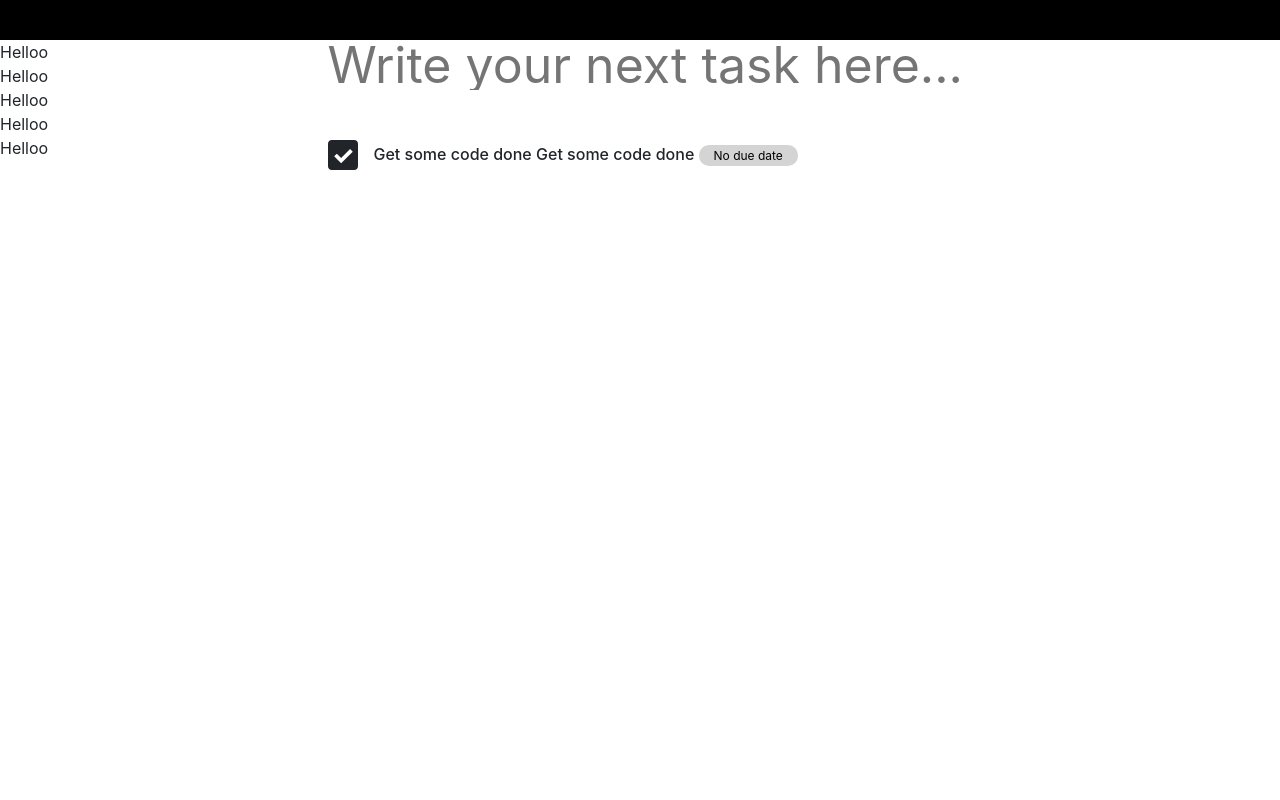
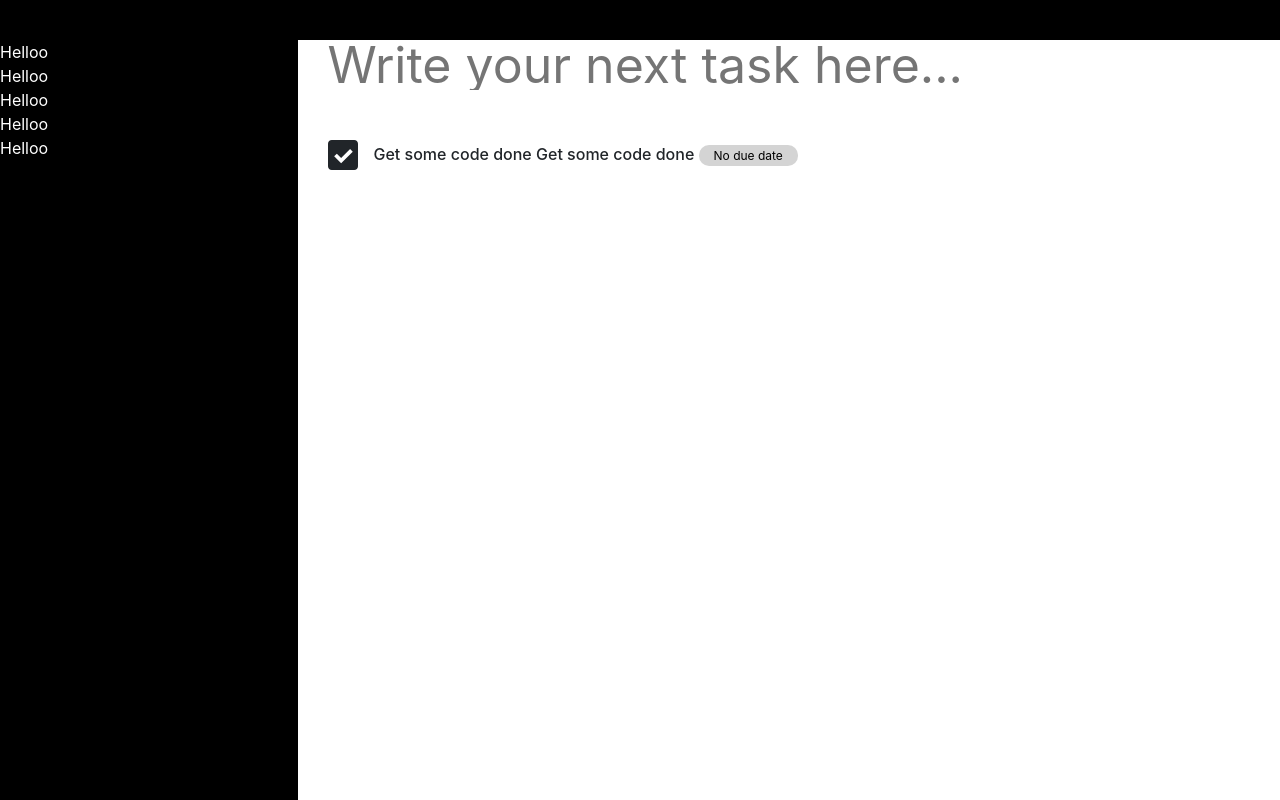
Before and after one commit to HarryNdegwa/fleetTest, a React (Create React App) app: page /tasks-dashboard in a window 1280 px wide. Built offline with nearby package versions, Linux system fonts and the light colour scheme.

Commit message:
Added sidebar styles

```diff
--- a/src/components/Task/style.css
+++ b/src/components/Task/style.css
@@ -9,7 +9,7 @@
 
 .task-info {
   height: 100%;
-  flex: 9;
+  flex: 8;
   display: flex;
   align-items: center;
   justify-content: flex-start;
@@ -29,7 +29,7 @@
 }
 
 .task-actions-wrapper {
-  flex: 1;
+  flex: 2;
 }
 
 .task-actions-sm-wrapper,
--- a/src/components/TasksDashBoard/SideBar/style.css
+++ b/src/components/TasksDashBoard/SideBar/style.css
@@ -0,0 +1,8 @@
+.sidebar {
+  /* position: fixed; */
+  top: 40px;
+  height: calc(100vh - 40px);
+  background-color: black;
+  width: 100%;
+  color: #fff;
+}
```
